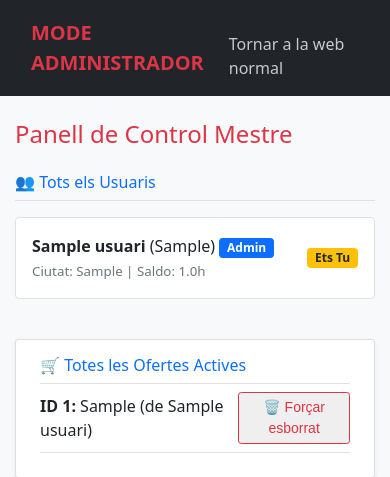
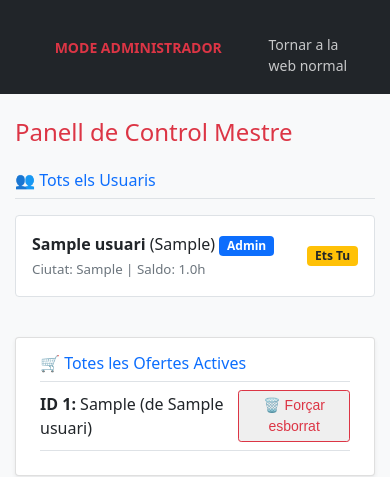
Before and after one commit to arnaufito/banc_de_temps, a Flask app: page /admin in a window 390 px wide. Shown: the top 477 px of the page. Run offline with Flask 3, Linux system fonts and the light colour scheme; the visitor is signed in with stand-in values (Sample User, id 1); tables that the repository leaves empty hold one stand-in row (values such as "Sample post").

Commit message:
al final de stule.css he afegit un codi per que es vegui be per els mobils

```diff
--- a/static/style.css
+++ b/static/style.css
@@ -220,3 +220,27 @@ h1, h2, h3, h4, h5 { margin-top: 0; margin-bottom: 0.5rem; font-weight: 500; lin
     clear: both;
     box-shadow: 0 1px 1px rgba(0,0,0,0.1);
 }
+
+/* Ajustos per a telèfons mòbils (pantalles de menys de 768px d'amplada) */
+@media (max-width: 768px) {
+    .navbar {
+        flex-wrap: wrap;       /* Permet que els enllaços saltin a la línia de sota si no caben */
+        padding: 10px 5px;     /* Redueix l'espai general de la barra */
+        justify-content: center; /* Centra els elements */
+        gap: 5px;              /* Redueix la distància entre els botons */
+    }
+
+    .navbar a, .navbar button {
+        font-size: 14px;       /* Fa la lletra més petita */
+        padding: 6px 10px;     /* Redueix la mida "física" del botó o enllaç */
+        margin: 2px;
+    }
+
+    /* Si tens un títol o logo a la barra, fem que ocupi la seva pròpia línia */
+    .navbar-brand {
+        width: 100%;
+        text-align: center;
+        font-size: 18px;
+        margin-bottom: 5px;
+    }
+}
```
